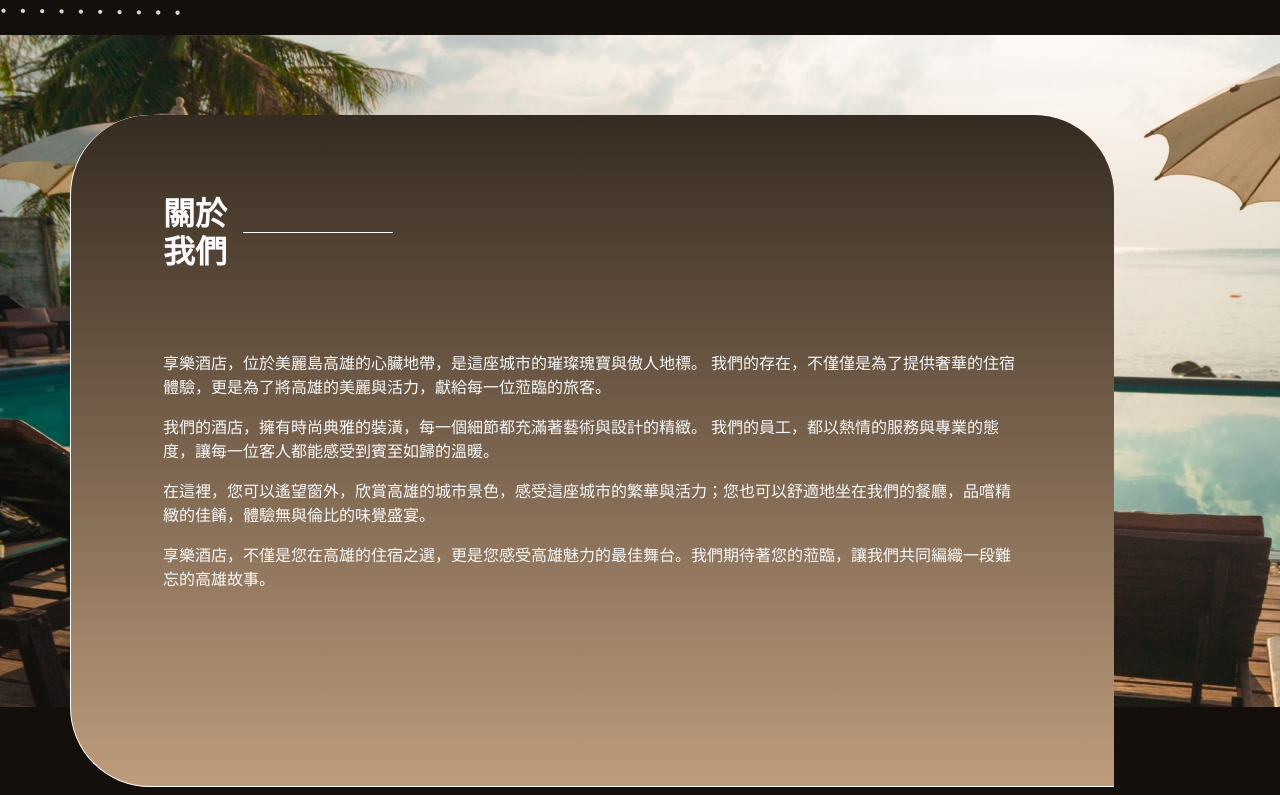
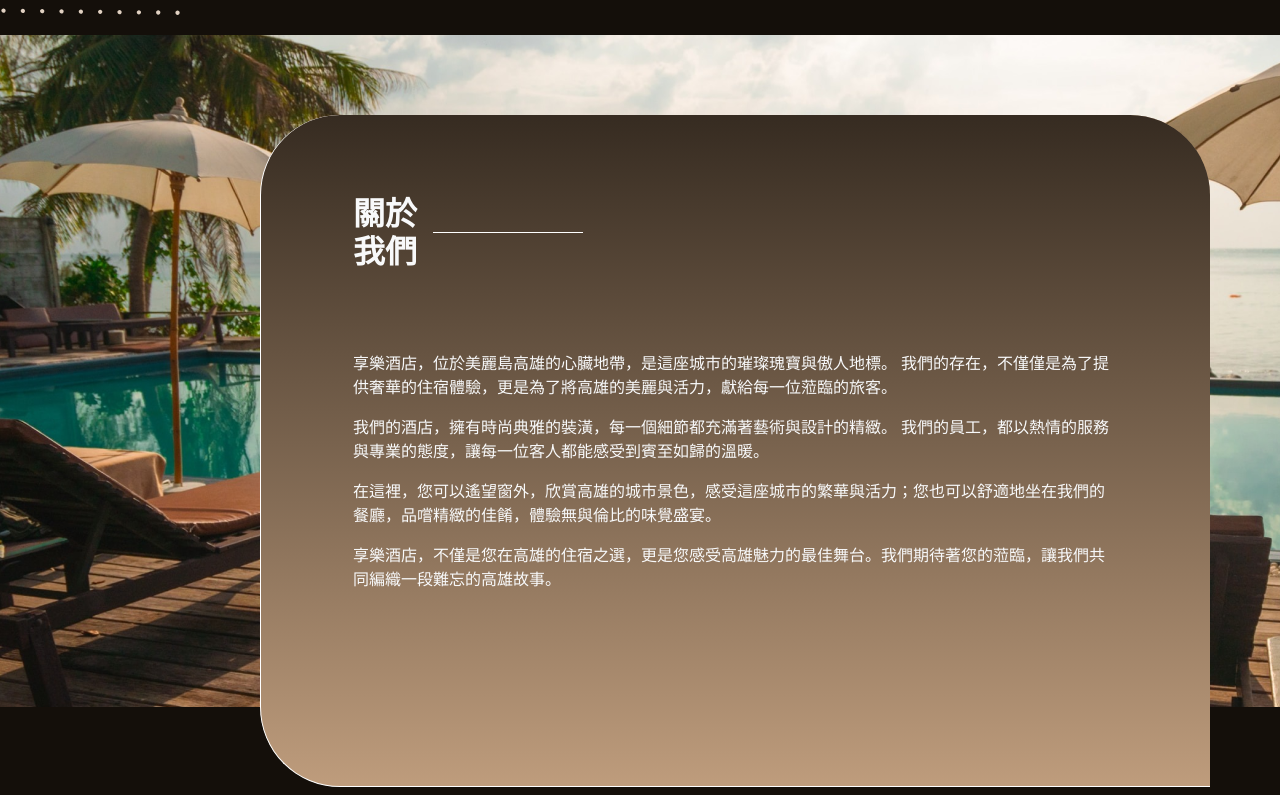
Before and after one commit to CodingSnorlax/luxury-hotel, a React (Vite) app: page /#/ in a window 1280 px wide. Shown: the part 1125-1920 px from the top of the page. Built offline with nearby package versions, Linux system fonts and the light colour scheme; no server answers.

Commit message:
fix: 修復關於我們區域導致的x軸

```diff
--- a/src/components/Home/News.tsx
+++ b/src/components/Home/News.tsx
@@ -1,7 +1,7 @@
 //img
 import bgDot from "../../assets/img/bgDot.svg";
 import { TNews } from "../../interface/News";
-import './home.scss'
+import './../../views/HomePage/HomePage.scss'
 
 interface NewsProps {
   news: TNews[];
--- a/src/components/Home/home.scss
+++ /dev/null
@@ -1,4 +0,0 @@
-.dot-img {
-  top: 0;
-  right: -140px;
-}
--- a/src/views/HomePage/HomePage.scss
+++ b/src/views/HomePage/HomePage.scss
@@ -67,7 +67,7 @@
     border-left: 1px solid var(--Neutral-0, #fff);
     background: linear-gradient(180deg, rgba(20, 15, 10, 0.8) 0%, rgba(190, 156, 124, 0.8) 100%);
     backdrop-filter: blur(10px);
-    min-width: 1044px;
+    max-width: 1044px;
     height: 672px;
     .brown-box-info{
       padding: 80px;
@@ -157,3 +157,8 @@
   backdrop-filter: blur(8px);
   -webkit-backdrop-filter: blur(8px);
 }
+
+.dot-img {
+  top: 0;
+  right: -140px;
+}
```
